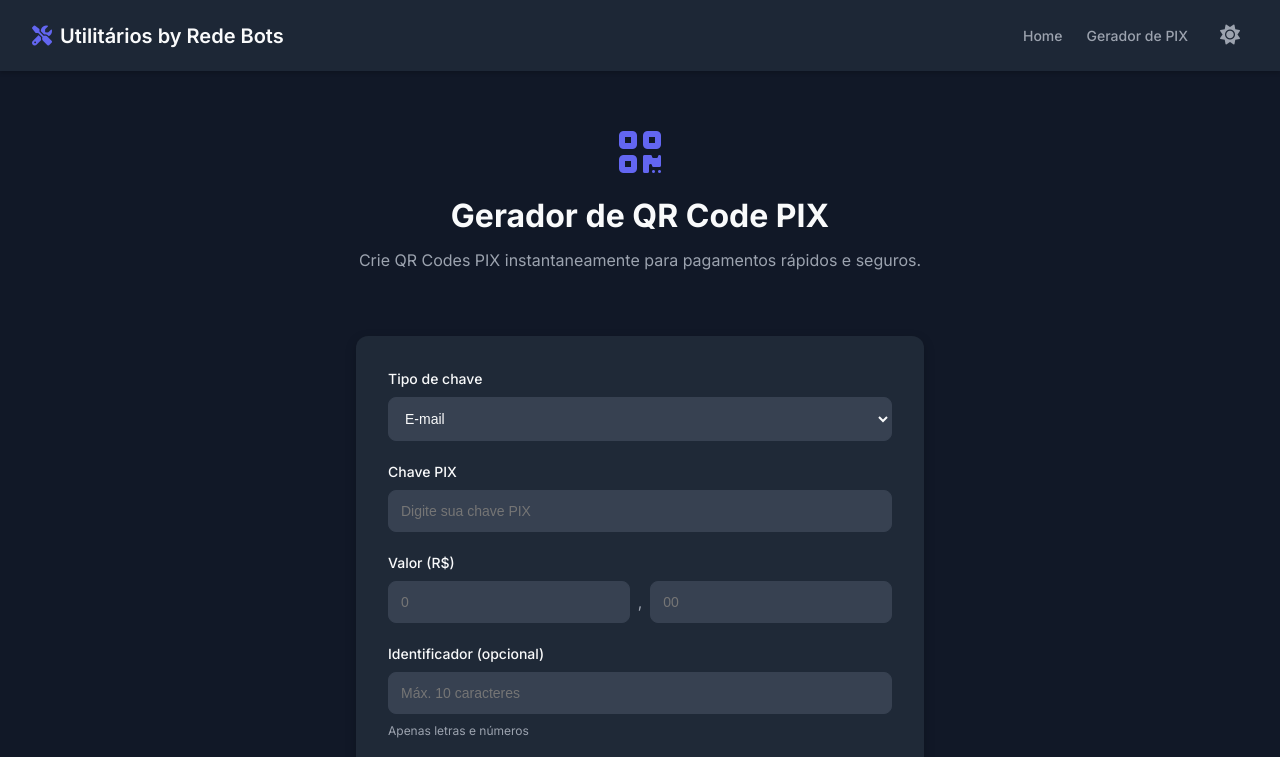
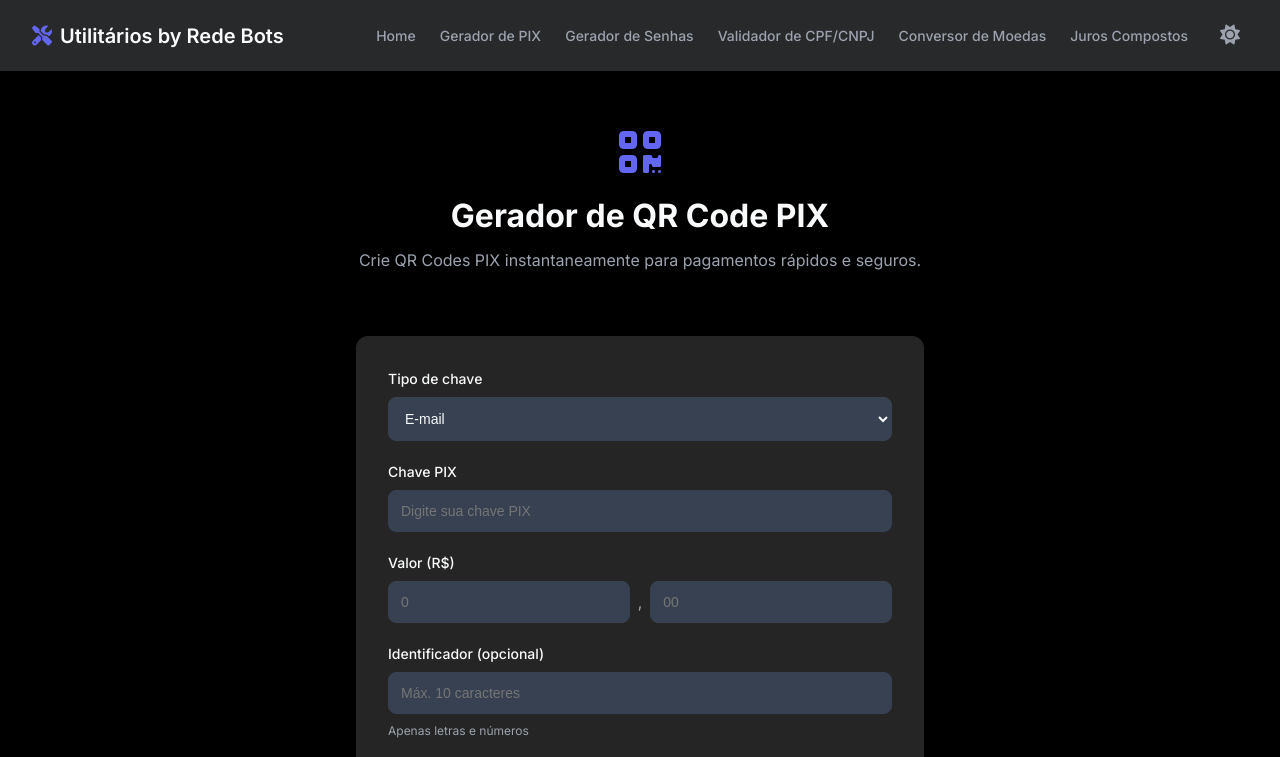
Before and after one commit to LucasDesignerF/Utils, a plain HTML site: page pix.html in a window 1280 px wide. Both pictures are taken after a click on the button 1232 px from the left and 35 px from the top of the page. Shown: the top 757 px of the page. Drawn offline with nearby package versions, Linux system fonts and the light colour scheme.

Commit message:
Add files via upload

```diff
--- a/pix.html
+++ b/pix.html
@@ -34,13 +34,13 @@
         [data-theme="dark"] {
             --primary: #6366F1;
             --secondary: #34D399;
-            --background: #111827;
-            --card-bg: #1F2937;
+            --background: #000000;
+            --card-bg: #252525;
             --text: #F9FAFB;
             --text-secondary: #9CA3AF;
             --border: #374151;
             --shadow: rgba(0, 0, 0, 0.2);
-            --navbar-bg: rgba(31, 41, 55, 0.95);
+            --navbar-bg: rgba(43, 44, 46, 0.95);
             --modal-bg: rgba(0, 0, 0, 0.7);
             --input-bg: #374151;
         }
@@ -451,6 +451,10 @@
         <div class="navbar-links">
             <a href="index.html">Home</a>
             <a href="pix.html">Gerador de PIX</a>
+            <a href="senha.html">Gerador de Senhas</a>
+            <a href="validador.html">Validador de CPF/CNPJ</a>
+            <a href="conversor.html">Conversor de Moedas</a>
+            <a href="juros.html">Juros Compostos</a>
             <button class="theme-toggle" id="themeToggle">
                 <i class="fas fa-moon"></i>
             </button>
```
Also changed, not shown: conversor.html (+3 -3 lines), juros.html (+3 -3 lines), senha.html (+3 -3 lines), validador.html (+3 -3 lines).
